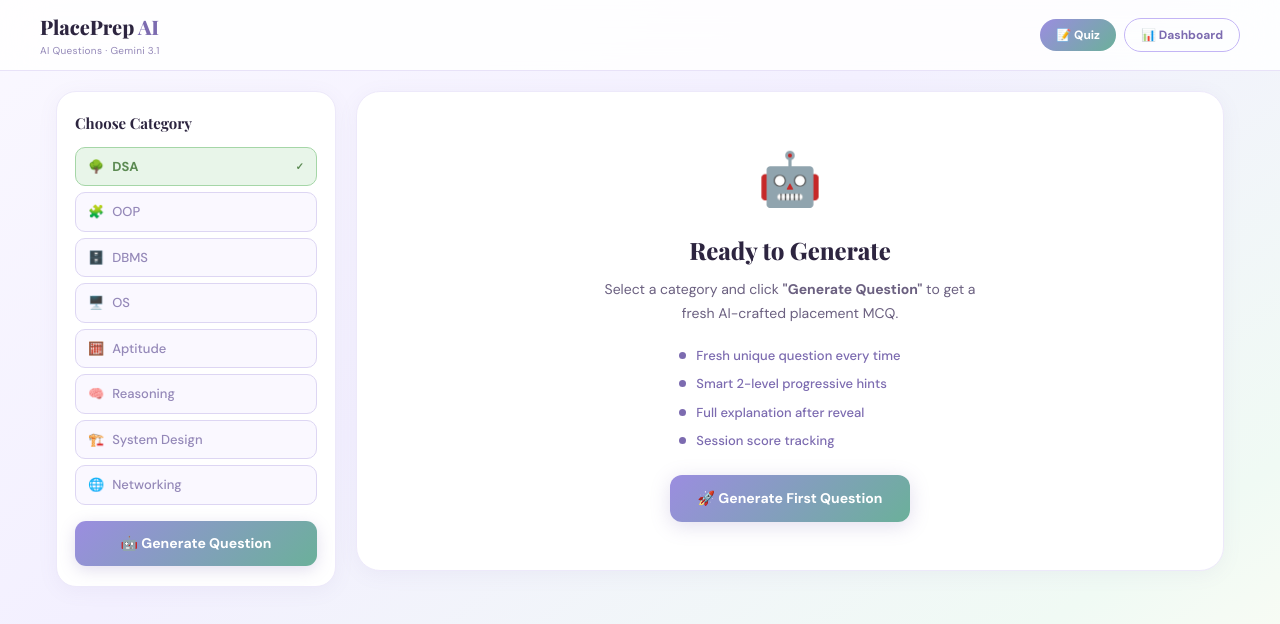
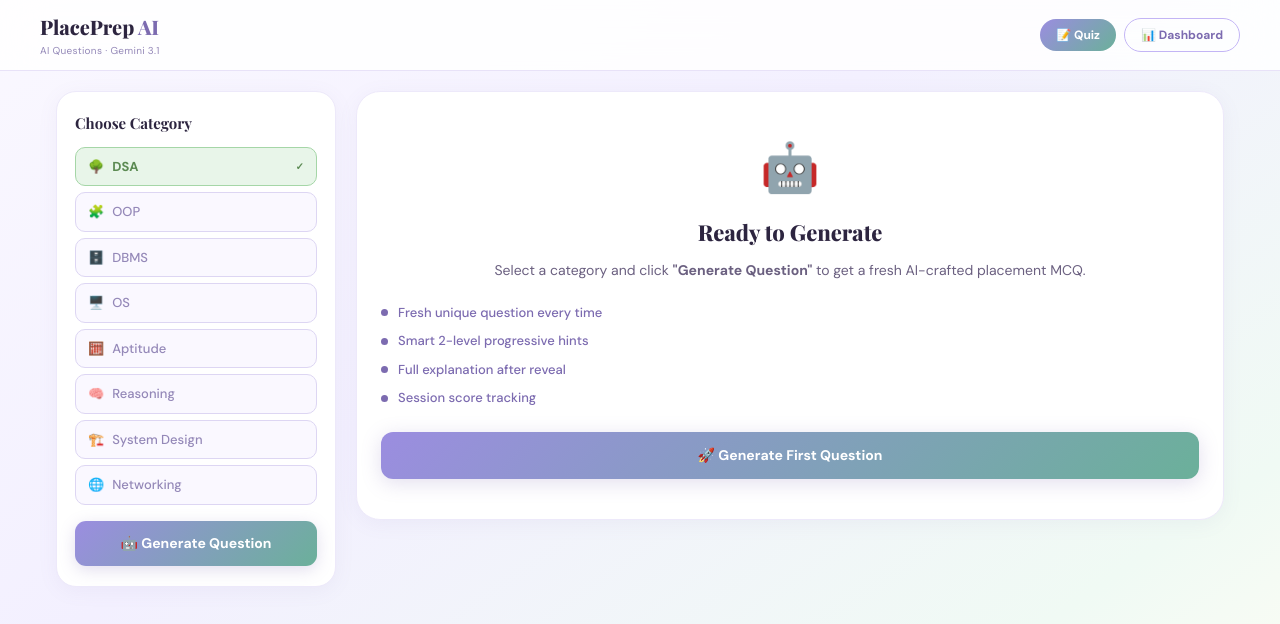
Before and after one commit to DhanushMadhyasta/placeprep-ai, a Next.js app: page /ai-quiz in a window 1280 px wide. Shown: the top 624 px of the page. Built offline with nearby package versions, Linux system fonts and the light colour scheme.

Commit message:
Updated aihpf

```diff
--- a/app/ai-quiz/page.tsx
+++ b/app/ai-quiz/page.tsx
@@ -577,35 +577,37 @@ const s: Record<string, React.CSSProperties> = {
   historyCat: { fontSize: 10, color: "#9488b8", fontWeight: 600, marginTop: 2 },
 
   // Main
-  main: { minHeight: 400, display: "flex", flexDirection: "column", gap: 0 },
+  main: { minHeight: 400, display: "flex", flexDirection: "column", gap: 0, minWidth: 0, width: "100%" },
 
   // Empty state
   emptyState: {
-    background: "#fff", borderRadius: 24, padding: "48px 32px",
+    background: "#fff", borderRadius: 24, padding: "40px 24px",
     border: "1px solid #ede9fa", boxShadow: "0 4px 20px rgba(124,107,176,0.07)",
     textAlign: "center", display: "flex", flexDirection: "column", alignItems: "center",
+    width: "100%", boxSizing: "border-box",
   },
-  emptyIcon: { fontSize: 52, marginBottom: 14 },
+  emptyIcon: { fontSize: 48, marginBottom: 12 },
   emptyTitle: {
-    fontFamily: "'Playfair Display',serif", fontSize: 24,
+    fontFamily: "'Playfair Display',serif", fontSize: 22,
     fontWeight: 800, color: "#2d2540", marginBottom: 10,
   },
-  emptySub: { fontSize: 14, color: "#6b6080", lineHeight: 1.7, marginBottom: 20, maxWidth: 400 },
-  emptyTips: { display: "flex", flexDirection: "column", gap: 9, marginBottom: 24, alignItems: "flex-start" },
+  emptySub: { fontSize: 14, color: "#6b6080", lineHeight: 1.7, marginBottom: 20, maxWidth: "100%" },
+  emptyTips: { display: "flex", flexDirection: "column", gap: 9, marginBottom: 24, alignItems: "flex-start", width: "100%" },
   emptyTip: { display: "flex", alignItems: "center", gap: 10, fontSize: 13, color: "#7c6bb0", fontWeight: 500 },
   emptyTipDot: { width: 7, height: 7, borderRadius: "50%", background: "#7c6bb0", flexShrink: 0 },
   emptyBtn: {
     padding: "13px 28px", background: "linear-gradient(135deg,#9b8de0,#6bb09a)",
     color: "#fff", border: "none", borderRadius: 12, fontSize: 14,
     fontWeight: 700, cursor: "pointer", fontFamily: "'DM Sans',sans-serif",
-    boxShadow: "0 4px 20px rgba(124,107,176,0.22)",
+    boxShadow: "0 4px 20px rgba(124,107,176,0.22)", width: "100%",
   },
 
   // Loading
   loadingState: {
-    background: "#fff", borderRadius: 24, padding: "56px 32px",
+    background: "#fff", borderRadius: 24, padding: "48px 24px",
     border: "1px solid #ede9fa", boxShadow: "0 4px 20px rgba(124,107,176,0.07)",
     textAlign: "center", display: "flex", flexDirection: "column", alignItems: "center", gap: 14,
+    width: "100%", boxSizing: "border-box",
   },
   loadingSpinner: {
     width: 44, height: 44, borderRadius: "50%",
@@ -616,8 +618,9 @@ const s: Record<string, React.CSSProperties> = {
 
   // Question card
   questionCard: {
-    background: "#fff", borderRadius: 24, padding: "28px 24px",
+    background: "#fff", borderRadius: 24, padding: "22px 18px",
     border: "1px solid #ede9fa", boxShadow: "0 8px 40px rgba(124,107,176,0.10)",
+    width: "100%", boxSizing: "border-box", minWidth: 0,
   },
   qHeader: {
     display: "flex", alignItems: "flex-start", justifyContent: "space-between",
@@ -635,7 +638,7 @@ const s: Record<string, React.CSSProperties> = {
   },
   qText: {
     fontFamily: "'Playfair Display',serif", fontSize: 19, fontWeight: 700,
-    lineHeight: 1.6, color: "#2d2540", marginBottom: 20,
+    lineHeight: 1.6, color: "#2d2540", marginBottom: 20, wordBreak: "break-word",
   },
   optionsGrid: { display: "grid", gap: 9, marginBottom: 20 },
   optBtn: {
@@ -651,7 +654,7 @@ const s: Record<string, React.CSSProperties> = {
     display: "flex", alignItems: "center", justifyContent: "center",
     fontSize: 10, fontWeight: 800, flexShrink: 0, transition: "all 0.2s",
   },
-  optText: { flex: 1, fontSize: 14, fontWeight: 500, color: "#2d2540", textAlign: "left" },
+  optText: { flex: 1, fontSize: 14, fontWeight: 500, color: "#2d2540", textAlign: "left", wordBreak: "break-word", minWidth: 0 },
   submitBtn: {
     width: "100%", padding: "14px",
     background: "linear-gradient(135deg,#9b8de0,#6bb09a)",
```
